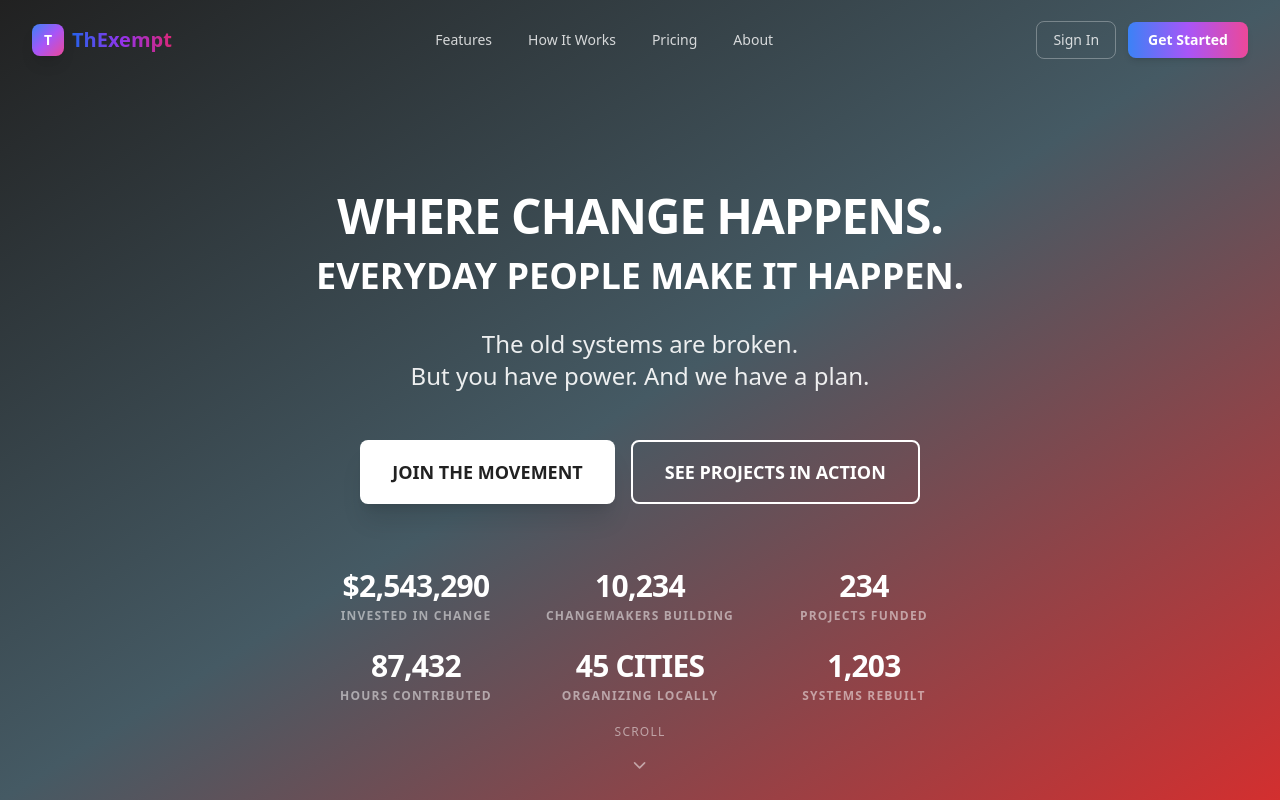
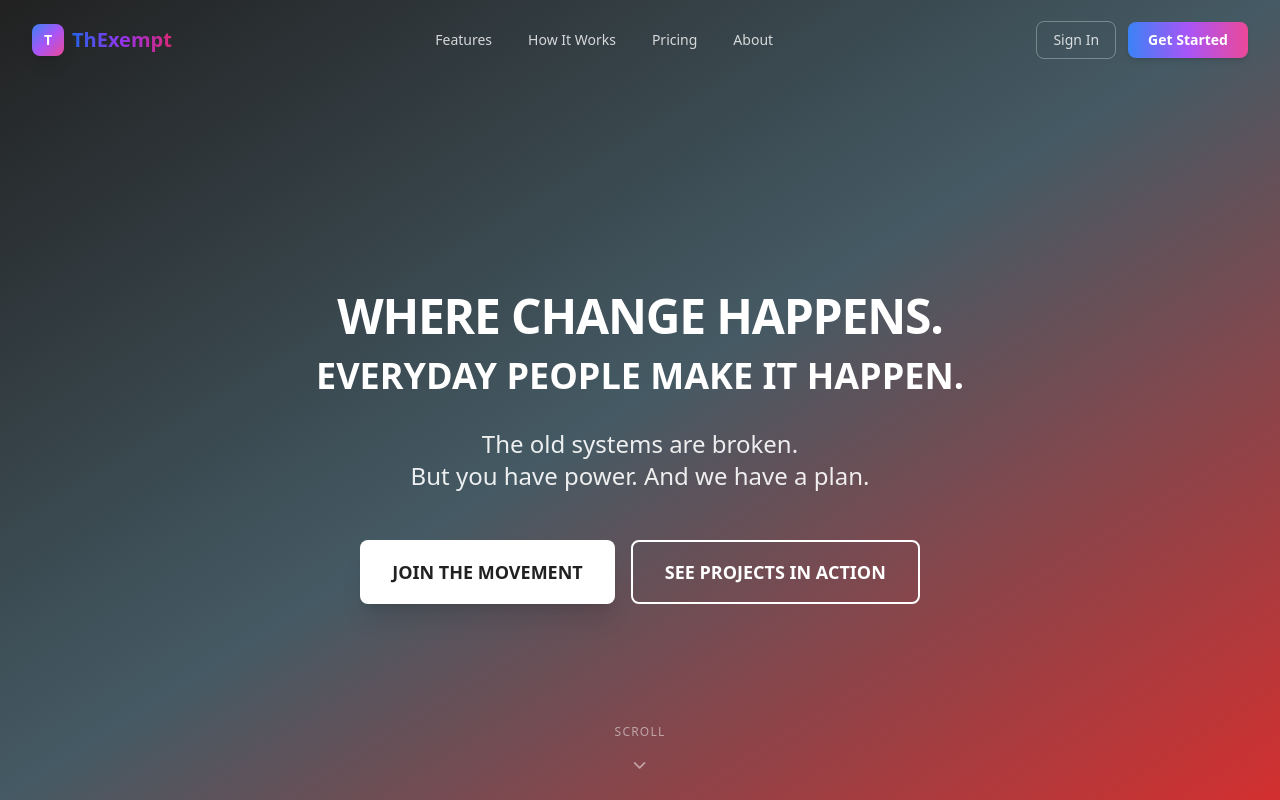
Before and after one commit to stewartDMS/ThExempt, a Next.js app in the folder landing_page/: page / in a window 1280 px wide. Shown: the top 800 px of the page. Built offline with nearby package versions, Linux system fonts and the light colour scheme.

Commit message:
fix: remove stats grid from hero/title section
Co-authored-by: stewartDMS <72364932+stewartDMS@users.noreply.github.com>

```diff
--- a/landing_page/components/Hero.tsx
+++ b/landing_page/components/Hero.tsx
@@ -70,24 +70,6 @@ export default function Hero() {
           </motion.button>
         </motion.div>
 
-        <motion.div
-          variants={itemVariants}
-          className="mt-16 grid grid-cols-2 sm:grid-cols-3 gap-6 max-w-3xl mx-auto"
-        >
-          {[
-            { value: '$2,543,290', label: 'INVESTED IN CHANGE' },
-            { value: '10,234', label: 'CHANGEMAKERS BUILDING' },
-            { value: '234', label: 'PROJECTS FUNDED' },
-            { value: '87,432', label: 'HOURS CONTRIBUTED' },
-            { value: '45 CITIES', label: 'ORGANIZING LOCALLY' },
-            { value: '1,203', label: 'SYSTEMS REBUILT' },
-          ].map((stat) => (
-            <div key={stat.label} className="text-center">
-              <div className="text-2xl sm:text-3xl font-black text-white tracking-tight">{stat.value}</div>
-              <div className="text-xs font-bold text-white/50 tracking-widest uppercase mt-1">{stat.label}</div>
-            </div>
-          ))}
-        </motion.div>
       </motion.div>
 
       {/* Scroll indicator */}
```
